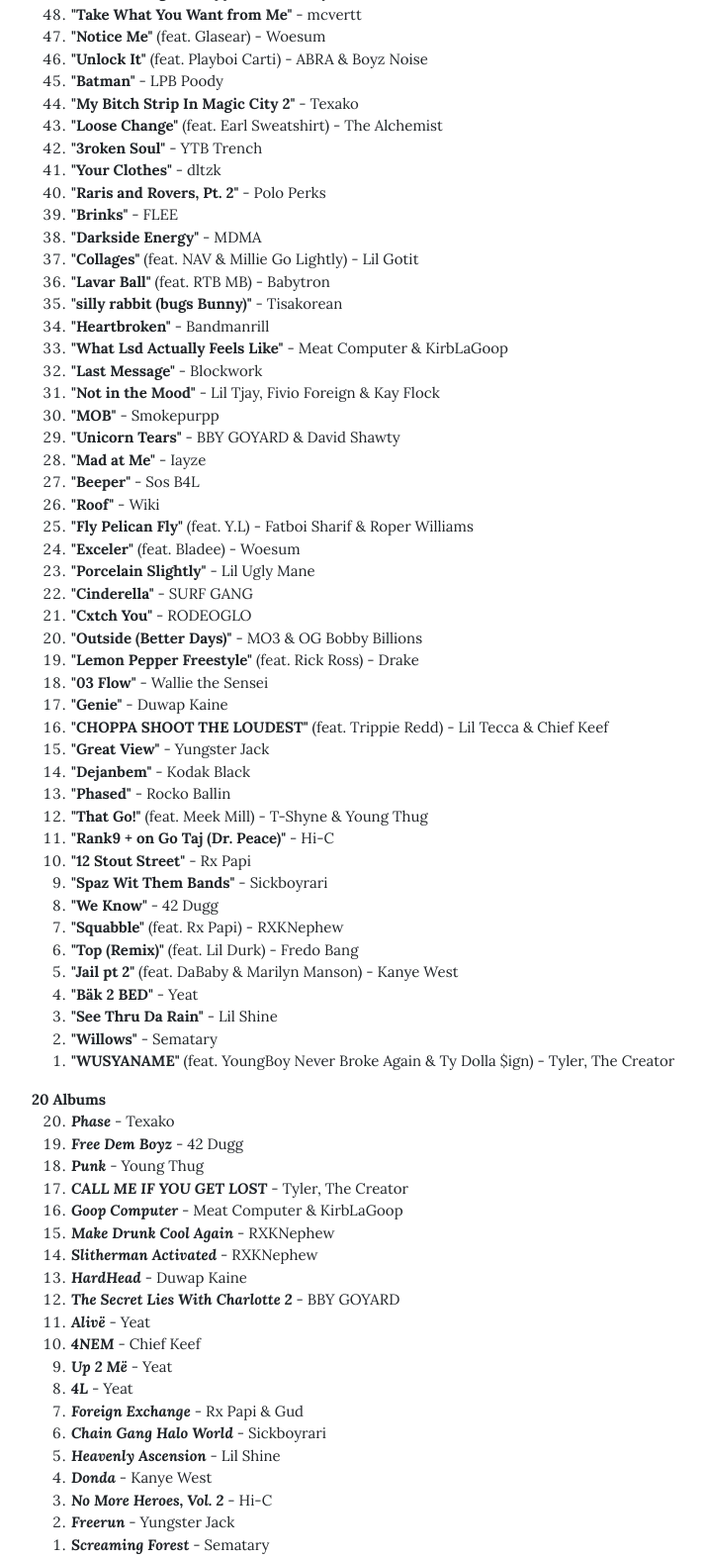
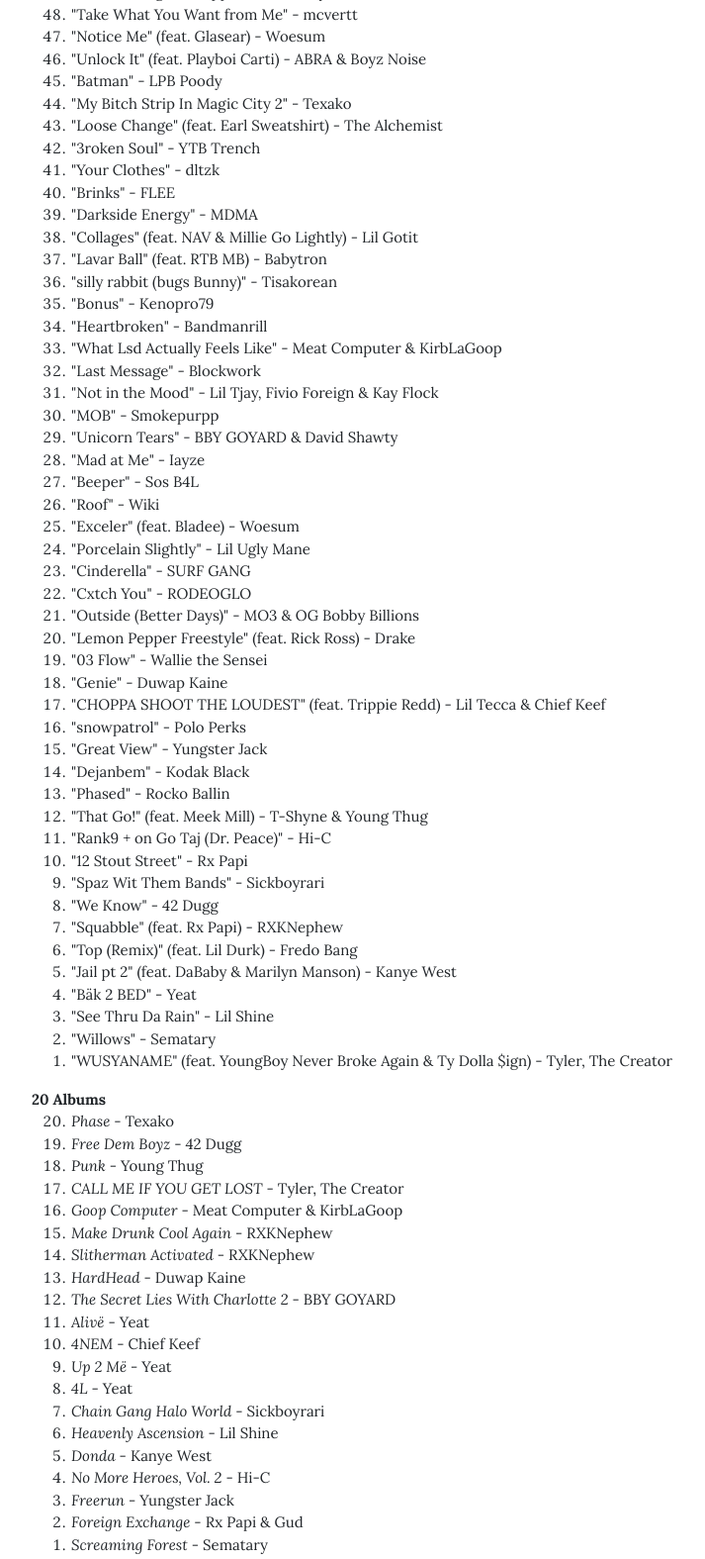
Before and after one commit to joetrav12/joetrav12.github.io, a website: page 2021.html in a window 1280 px wide. Shown: the part 588-2163 px from the top of the page at 99% size, without its empty margins (243-956 px from the left). Drawn offline with nearby package versions, Linux system fonts and the light colour scheme.

Commit message:
07-16-2022

```diff
--- a/2021.html
+++ b/2021.html
@@ -56,80 +56,80 @@
 
           <b>50 Songs (one per artist)</b>
           <ol reversed>
-            <li><a href="https://www.youtube.com/watch?v=U2SNwtE-0Us" target="_blank"><b>"Who Want Smoke??"</b> (feat. G Herbo, Lil Durk &amp; 21 Savage)</a> - Nardo Wick</li>
-            <li><a href="https://www.youtube.com/watch?v=2ow-9oyca40" target="_blank"><b>"Miss the Rage"</b></a> - Trippie Redd &amp; Playboi Carti</li>
-            <li><a href="https://www.youtube.com/watch?v=U6kLE2nF0BM" target="_blank"><b>"Take What You Want from Me"</b></a> - mcvertt</li>
-            <li><a href="https://www.youtube.com/watch?v=snb8N8mjeag" target="_blank"><b>"Notice Me"</b> (feat. Glasear)</a> - Woesum</li>
-            <li><a href="https://www.youtube.com/watch?v=eO818K0C14A" target="_blank"><b>"Unlock It"</b> (feat. Playboi Carti)</a> - ABRA &amp; Boyz Noise</li>
-            <li><a href="https://www.youtube.com/watch?v=a5sdCwzqIkE" target="_blank"><b>"Batman"</b></a> - LPB Poody</li>
-            <li><a href="https://www.youtube.com/watch?v=xTn55rOUy-M" target="_blank"><b>"My Bitch Strip In Magic City 2"</b></a> - Texako</li>
-            <li><a href="https://www.youtube.com/watch?v=7z1WyqWaSYs" target="_blank"><b>"Loose Change"</b> (feat. Earl Sweatshirt)</a> - The Alchemist</li>
-            <li><a href="https://www.youtube.com/watch?v=iR0GZBH7v7E" target="_blank"><b>"3roken Soul"</b></a> - YTB Trench</li>
-            <li><a href="https://www.youtube.com/watch?v=eC_fmqPGczU" target="_blank"><b>"Your Clothes"</b></a> - dltzk</li>
-            <li><a href="https://www.youtube.com/watch?v=ZZ-RJSNpILk" target="_blank"><b>"Raris and Rovers, Pt. 2"</b></a> - Polo Perks</li>
-            <li><a href="https://www.youtube.com/watch?v=UPRFeTwusKA" target="_blank"><b>"Brinks"</b></a> - FLEE</li>
-            <li><a href="https://www.youtube.com/watch?v=wdwfKQ6VOew" target="_blank"><b>"Darkside Energy"</b></a> - MDMA</li>
-            <li><a href="https://www.youtube.com/watch?v=kOFpJlzm3UQ" target="_blank"><b>"Collages"</b> (feat. NAV &amp; Millie Go Lightly)</a> - Lil Gotit</li>
-            <li><a href="https://www.youtube.com/watch?v=rSLfNOkgUNs" target="_blank"><b>"Lavar Ball"</b> (feat. RTB MB)</a> - Babytron</li>
-            <li><a href="https://www.youtube.com/watch?v=XjX9cRN-4Ug" target="_blank"><b>"silly rabbit (bugs Bunny)"</b></a> - Tisakorean</li>
-            <li><a href="https://www.youtube.com/watch?v=gUN0SmAvltA" target="_blank"><b>"Heartbroken"</b></a> - Bandmanrill</li>
-            <li><a href="https://www.youtube.com/watch?v=DAS99Km-6gE" target="_blank"><b>"What Lsd Actually Feels Like"</b></a> - Meat Computer &amp; KirbLaGoop</li>
-            <li><a href="https://www.youtube.com/watch?v=fbtUZghYePc" target="_blank"><b>"Last Message"</b></a> - Blockwork</li>
-            <li><a href="https://www.youtube.com/watch?v=mwznbHHjnXk" target="_blank"><b>"Not in the Mood"</b></a> - Lil Tjay, Fivio Foreign &amp; Kay Flock</li>
-            <li><a href="https://www.youtube.com/watch?v=FQy90x7qlNU" target="_blank"><b>"MOB"</b></a> - Smokepurpp</li>
-            <li><a href="https://www.youtube.com/watch?v=ZGJpPvnHoN4" target="_blank"><b>"Unicorn Tears"</b></a> - BBY GOYARD &amp; David Shawty</li>
-            <li><a href="https://www.youtube.com/watch?v=ROSiXwlrxhk" target="_blank"><b>"Mad at Me"</b></a> - Iayze</li>
-            <li><a href="https://www.youtube.com/watch?v=AWGKqfA7XvQ" target="_blank"><b>"Beeper"</b></a> - Sos B4L</li>
-            <li><a href="https://www.youtube.com/watch?v=VQBM_8gSNrM" target="_blank"><b>"Roof"</b></a> - Wiki</li>
-            <li><a href=" https://www.youtube.com/watch?v=vmrZtcTZI0E" target="_blank"><b>"Fly Pelican Fly"</b> (feat. Y.L)</a> - Fatboi Sharif & Roper Williams</li>
-            <li><a href="https://www.youtube.com/watch?v=drbE6OTV1ME" target="_blank"><b>"Exceler"</b> (feat. Bladee)</a> - Woesum</li>
-            <li><a href="https://www.youtube.com/watch?v=vl17IcTamMw" target="_blank"><b>"Porcelain Slightly"</b></a> - Lil Ugly Mane</li>
-            <li><a href="https://www.youtube.com/watch?v=Cz1WOYq6o10" target="_blank"><b>"Cinderella"</b></a> - SURF GANG</li>
-            <li><a href="https://www.youtube.com/watch?v=gt8N4c66me4" target="_blank"><b>"Cxtch You"</b></a> - RODEOGLO</li>
-            <li><a href="https://www.youtube.com/watch?v=VT0YV-hJHzg" target="_blank"><b>"Outside (Better Days)"</b></a> - MO3 &amp; OG Bobby Billions</li>
-            <li><a href="https://www.youtube.com/watch?v=96o83m9Cr6I" target="_blank"><b>"Lemon Pepper Freestyle"</b> (feat. Rick Ross)</a> - Drake</li>
-            <li><a href="https://www.youtube.com/watch?v=z47rs-zmsFA" target="_blank"><b>"03 Flow"</b></a> - Wallie the Sensei</li>
-            <li><a href="https://www.youtube.com/watch?v=UU5wMd-HoZI" target="_blank"><b>"Genie"</b></a> - Duwap Kaine</li>
-            <li><a href="https://www.youtube.com/watch?v=cRThR1YkeNQ" target="_blank"><b>"CHOPPA SHOOT THE LOUDEST"</b> (feat. Trippie Redd)</a> - Lil Tecca &amp; Chief Keef</li>
-            <li><a href="https://www.youtube.com/watch?v=eE05gGH5E1g" target="_blank"><b>"Great View"</b></a> - Yungster Jack</li>
-            <li><a href="https://www.youtube.com/watch?v=Gbjw8ndvMkM" target="_blank"><b>"Dejanbem"</b></a> - Kodak Black</li>
-            <li><a href="https://www.youtube.com/watch?v=9ZRx752niNg" target="_blank"><b>"Phased"</b></a> - Rocko Ballin</li>
-            <li><a href="https://www.youtube.com/watch?v=LiwvETSBoPA" target="_blank"><b>"That Go!"</b> (feat. Meek Mill)</a> - T-Shyne &amp; Young Thug</li>
-            <li><a href="https://www.youtube.com/watch?v=c2FZOMUCkPY" target="_blank"><b>"Rank9 + on Go Taj (Dr. Peace)"</b></a> - Hi-C</li>
-            <li><a href="https://www.youtube.com/watch?v=0E3RhWNNnzg" target="_blank"><b>"12 Stout Street"</b></a> - Rx Papi</li>
-            <li><a href="https://www.youtube.com/watch?v=zXKesu2FBXE" target="_blank"><b>"Spaz Wit Them Bands"</b></a> - Sickboyrari</li>
-            <li><a href="https://www.youtube.com/watch?v=ahjAwbwjbSc" target="_blank"><b>"We Know"</b></a> - 42 Dugg</li>
-            <li><a href="https://www.youtube.com/watch?v=P6VZlbvzqx4" target="_blank"><b>"Squabble"</b> (feat. Rx Papi)</a> - RXKNephew</li>
-            <li><a href="https://www.youtube.com/watch?v=o0QB6cXs1_k" target="_blank"><b>"Top (Remix)"</b> (feat. Lil Durk)</a> - Fredo Bang</li>
-            <li><a href="https://www.youtube.com/watch?v=UArRcQEgxp8" target="_blank"><b>"Jail pt 2"</b> (feat. DaBaby &amp; Marilyn Manson)</a> - Kanye West</li>
-            <li><a href="https://www.youtube.com/watch?v=qokQVHknaMU" target="_blank"><b>"Bäk 2 BED"</b></a> - Yeat</li>
-            <li><a href="https://soundcloud.com/kudzmgmt/shine-see-thru-da-rain-prod-kudz-axjunior" target="_blank"><b>"See Thru Da Rain"</b></a> - Lil Shine</li>
-            <li><a href="https://www.youtube.com/watch?v=8F_8cqDIerA" target="_blank"><b>"Willows"</b></a> - Sematary</li>
-            <li><a href="https://www.youtube.com/watch?v=EQ3DBh8N3s8" target="_blank"><b>"WUSYANAME"</b> (feat. YoungBoy Never Broke Again &amp; Ty Dolla $ign)</a> - Tyler, The Creator</li>
+            <li><a href="https://www.youtube.com/watch?v=U2SNwtE-0Us" target="_blank">"Who Want Smoke??" (feat. G Herbo, Lil Durk &amp; 21 Savage)</a> - Nardo Wick</li>
+            <li><a href="https://www.youtube.com/watch?v=2ow-9oyca40" target="_blank">"Miss the Rage"</a> - Trippie Redd &amp; Playboi Carti</li>
+            <li><a href="https://www.youtube.com/watch?v=U6kLE2nF0BM" target="_blank">"Take What You Want from Me"</a> - mcvertt</li>
+            <li><a href="https://www.youtube.com/watch?v=snb8N8mjeag" target="_blank">"Notice Me" (feat. Glasear)</a> - Woesum</li>
+            <li><a href="https://www.youtube.com/watch?v=eO818K0C14A" target="_blank">"Unlock It" (feat. Playboi Carti)</a> - ABRA &amp; Boyz Noise</li>
+            <li><a href="https://www.youtube.com/watch?v=a5sdCwzqIkE" target="_blank">"Batman"</a> - LPB Poody</li>
+            <li><a href="https://www.youtube.com/watch?v=xTn55rOUy-M" target="_blank">"My Bitch Strip In Magic City 2"</a> - Texako</li>
+            <li><a href="https://www.youtube.com/watch?v=7z1WyqWaSYs" target="_blank">"Loose Change" (feat. Earl Sweatshirt)</a> - The Alchemist</li>
+            <li><a href="https://www.youtube.com/watch?v=iR0GZBH7v7E" target="_blank">"3roken Soul"</a> - YTB Trench</li>
+            <li><a href="https://www.youtube.com/watch?v=eC_fmqPGczU" target="_blank">"Your Clothes"</a> - dltzk</li>
+            <li><a href="https://www.youtube.com/watch?v=UPRFeTwusKA" target="_blank">"Brinks"</a> - FLEE</li>
+            <li><a href="https://www.youtube.com/watch?v=wdwfKQ6VOew" target="_blank">"Darkside Energy"</a> - MDMA</li>
+            <li><a href="https://www.youtube.com/watch?v=kOFpJlzm3UQ" target="_blank">"Collages" (feat. NAV &amp; Millie Go Lightly)</a> - Lil Gotit</li>
+            <li><a href="https://www.youtube.com/watch?v=rSLfNOkgUNs" target="_blank">"Lavar Ball" (feat. RTB MB)</a> - Babytron</li>
+            <li><a href="https://www.youtube.com/watch?v=XjX9cRN-4Ug" target="_blank">"silly rabbit (bugs Bunny)"</a> - Tisakorean</li>
+            <li><a href="https://www.youtube.com/watch?v=0JKz-2gBog0" target="_blank">"Bonus"</a> - Kenopro79</li>
+            <li><a href="https://www.youtube.com/watch?v=gUN0SmAvltA" target="_blank">"Heartbroken"</a> - Bandmanrill</li>
+            <li><a href="https://www.youtube.com/watch?v=DAS99Km-6gE" target="_blank">"What Lsd Actually Feels Like"</a> - Meat Computer &amp; KirbLaGoop</li>
+            <li><a href="https://www.youtube.com/watch?v=fbtUZghYePc" target="_blank">"Last Message"</a> - Blockwork</li>
+            <li><a href="https://www.youtube.com/watch?v=mwznbHHjnXk" target="_blank">"Not in the Mood"</a> - Lil Tjay, Fivio Foreign &amp; Kay Flock</li>
+            <li><a href="https://www.youtube.com/watch?v=FQy90x7qlNU" target="_blank">"MOB"</a> - Smokepurpp</li>
+            <li><a href="https://www.youtube.com/watch?v=ZGJpPvnHoN4" target="_blank">"Unicorn Tears"</a> - BBY GOYARD &amp; David Shawty</li>
+            <li><a href="https://www.youtube.com/watch?v=ROSiXwlrxhk" target="_blank">"Mad at Me"</a> - Iayze</li>
+            <li><a href="https://www.youtube.com/watch?v=AWGKqfA7XvQ" target="_blank">"Beeper"</a> - Sos B4L</li>
+            <li><a href="https://www.youtube.com/watch?v=VQBM_8gSNrM" target="_blank">"Roof"</a> - Wiki</li>
+            <li><a href="https://www.youtube.com/watch?v=drbE6OTV1ME" target="_blank">"Exceler" (feat. Bladee)</a> - Woesum</li>
+            <li><a href="https://www.youtube.com/watch?v=vl17IcTamMw" target="_blank">"Porcelain Slightly"</a> - Lil Ugly Mane</li>
+            <li><a href="https://www.youtube.com/watch?v=Cz1WOYq6o10" target="_blank">"Cinderella"</a> - SURF GANG</li>
+            <li><a href="https://www.youtube.com/watch?v=gt8N4c66me4" target="_blank">"Cxtch You"</a> - RODEOGLO</li>
+            <li><a href="https://www.youtube.com/watch?v=VT0YV-hJHzg" target="_blank">"Outside (Better Days)"</a> - MO3 &amp; OG Bobby Billions</li>
+            <li><a href="https://www.youtube.com/watch?v=96o83m9Cr6I" target="_blank">"Lemon Pepper Freestyle" (feat. Rick Ross)</a> - Drake</li>
+            <li><a href="https://www.youtube.com/watch?v=z47rs-zmsFA" target="_blank">"03 Flow"</a> - Wallie the Sensei</li>
+            <li><a href="https://www.youtube.com/watch?v=UU5wMd-HoZI" target="_blank">"Genie"</a> - Duwap Kaine</li>
+            <li><a href="https://www.youtube.com/watch?v=cRThR1YkeNQ" target="_blank">"CHOPPA SHOOT THE LOUDEST" (feat. Trippie Redd)</a> - Lil Tecca &amp; Chief Keef</li>
+            <li><a href="https://www.youtube.com/watch?v=ZxLjXN0NDMo" target="_blank">"snowpatrol"</a> - Polo Perks</li>
+            <li><a href="https://www.youtube.com/watch?v=eE05gGH5E1g" target="_blank">"Great View"</a> - Yungster Jack</li>
+            <li><a href="https://www.youtube.com/watch?v=Gbjw8ndvMkM" target="_blank">"Dejanbem"</a> - Kodak Black</li>
+            <li><a href="https://www.youtube.com/watch?v=9ZRx752niNg" target="_blank">"Phased"</a> - Rocko Ballin</li>
+            <li><a href="https://www.youtube.com/watch?v=LiwvETSBoPA" target="_blank">"That Go!" (feat. Meek Mill)</a> - T-Shyne &amp; Young Thug</li>
+            <li><a href="https://www.youtube.com/watch?v=c2FZOMUCkPY" target="_blank">"Rank9 + on Go Taj (Dr. Peace)"</a> - Hi-C</li>
+            <li><a href="https://www.youtube.com/watch?v=0E3RhWNNnzg" target="_blank">"12 Stout Street"</a> - Rx Papi</li>
+            <li><a href="https://www.youtube.com/watch?v=zXKesu2FBXE" target="_blank">"Spaz Wit Them Bands"</a> - Sickboyrari</li>
+            <li><a href="https://www.youtube.com/watch?v=ahjAwbwjbSc" target="_blank">"We Know"</a> - 42 Dugg</li>
+            <li><a href="https://www.youtube.com/watch?v=P6VZlbvzqx4" target="_blank">"Squabble" (feat. Rx Papi)</a> - RXKNephew</li>
+            <li><a href="https://www.youtube.com/watch?v=o0QB6cXs1_k" target="_blank">"Top (Remix)" (feat. Lil Durk)</a> - Fredo Bang</li>
+            <li><a href="https://www.youtube.com/watch?v=UArRcQEgxp8" target="_blank">"Jail pt 2" (feat. DaBaby &amp; Marilyn Manson)</a> - Kanye West</li>
+            <li><a href="https://www.youtube.com/watch?v=qokQVHknaMU" target="_blank">"Bäk 2 BED"</a> - Yeat</li>
+            <li><a href="https://soundcloud.com/kudzmgmt/shine-see-thru-da-rain-prod-kudz-axjunior" target="_blank">"See Thru Da Rain"</a> - Lil Shine</li>
+            <li><a href="https://www.youtube.com/watch?v=8F_8cqDIerA" target="_blank">"Willows"</a> - Sematary</li>
+            <li><a href="https://www.youtube.com/watch?v=EQ3DBh8N3s8" target="_blank">"WUSYANAME" (feat. YoungBoy Never Broke Again &amp; Ty Dolla $ign)</a> - Tyler, The Creator</li>
           </ol>
 
           <b>20 Albums</b>
           <ol reversed>
-            <li><i><b>Phase</b></i> - Texako</li>
-            <li><i><b>Free Dem Boyz</b></i> - 42 Dugg</li>
-            <li><i><b>Punk</b></i> - Young Thug</li>
-            <li><i><b>CALL ME IF YOU GET LOST</b></i> - Tyler, The Creator</li>
-            <li><i><b>Goop Computer</b></i> - Meat Computer &amp; KirbLaGoop</li>
-            <li><i><b>Make Drunk Cool Again</b></i> - RXKNephew</li>
-            <li><i><b>Slitherman Activated</b></i> - RXKNephew</li>
-            <li><i><b>HardHead</b></i> - Duwap Kaine</li>
-            <li><i><b>The Secret Lies With Charlotte 2</b></i> - BBY GOYARD</li>
-            <li><i><b>Alivë</b></i> - Yeat</li>
-            <li><i><b>4NEM</b></i> - Chief Keef</li>
-            <li><i><b>Up 2 Më</b></i> - Yeat</li>
-            <li><i><b>4L</b></i> - Yeat</li>
-            <li><i><b>Foreign Exchange</b></i> - Rx Papi &amp; Gud</li>
-            <li><i><b>Chain Gang Halo World</b></b></i> - Sickboyrari</li>
-            <li><i><b>Heavenly Ascension</b></i> - Lil Shine</li>
-            <li><i><b>Donda</b></i> - Kanye West</li>
-            <li><i><b>No More Heroes, Vol. 2</b></i> - Hi-C</li>
-            <li><i><b>Freerun</b></i> - Yungster Jack</li>
-            <li><i><b>Screaming Forest</b></i> - Sematary</li>
+            <li><i>Phase</i> - Texako</li>
+            <li><i>Free Dem Boyz</i> - 42 Dugg</li>
+            <li><i>Punk</i> - Young Thug</li>
+            <li><i>CALL ME IF YOU GET LOST</i> - Tyler, The Creator</li>
+            <li><i>Goop Computer</i> - Meat Computer &amp; KirbLaGoop</li>
+            <li><i>Make Drunk Cool Again</i> - RXKNephew</li>
+            <li><i>Slitherman Activated</i> - RXKNephew</li>
+            <li><i>HardHead</i> - Duwap Kaine</li>
+            <li><i>The Secret Lies With Charlotte 2</i> - BBY GOYARD</li>
+            <li><i>Alivë</i> - Yeat</li>
+            <li><i>4NEM</i> - Chief Keef</li>
+            <li><i>Up 2 Më</i> - Yeat</li>
+            <li><i>4L</i> - Yeat</li>
+            <li><i>Chain Gang Halo World</i> - Sickboyrari</li>
+            <li><i>Heavenly Ascension</i> - Lil Shine</li>
+            <li><i>Donda</i> - Kanye West</li>
+            <li><i>No More Heroes, Vol. 2</i> - Hi-C</li>
+            <li><i>Freerun</i> - Yungster Jack</li>
+            <li><i>Foreign Exchange</i> - Rx Papi &amp; Gud</li>
+            <li><i>Screaming Forest</i> - Sematary</li>
           </ol>
 
           </div>
```
Also changed, not shown: image_2010s.png (added), image_2013.png (added), image_2014.png (added), image_2015.png (added), image_2020.png (added), 13 other files.
